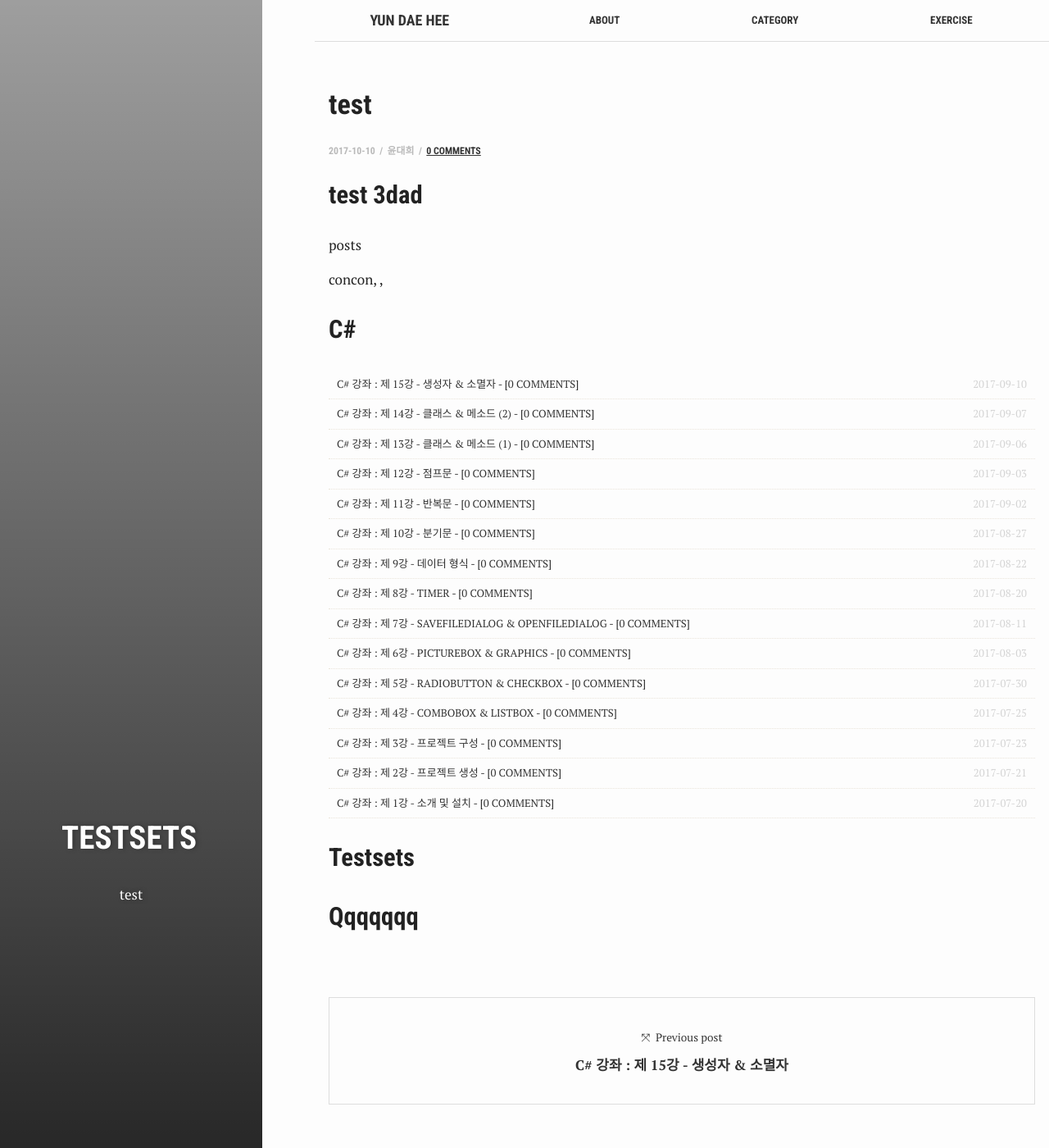
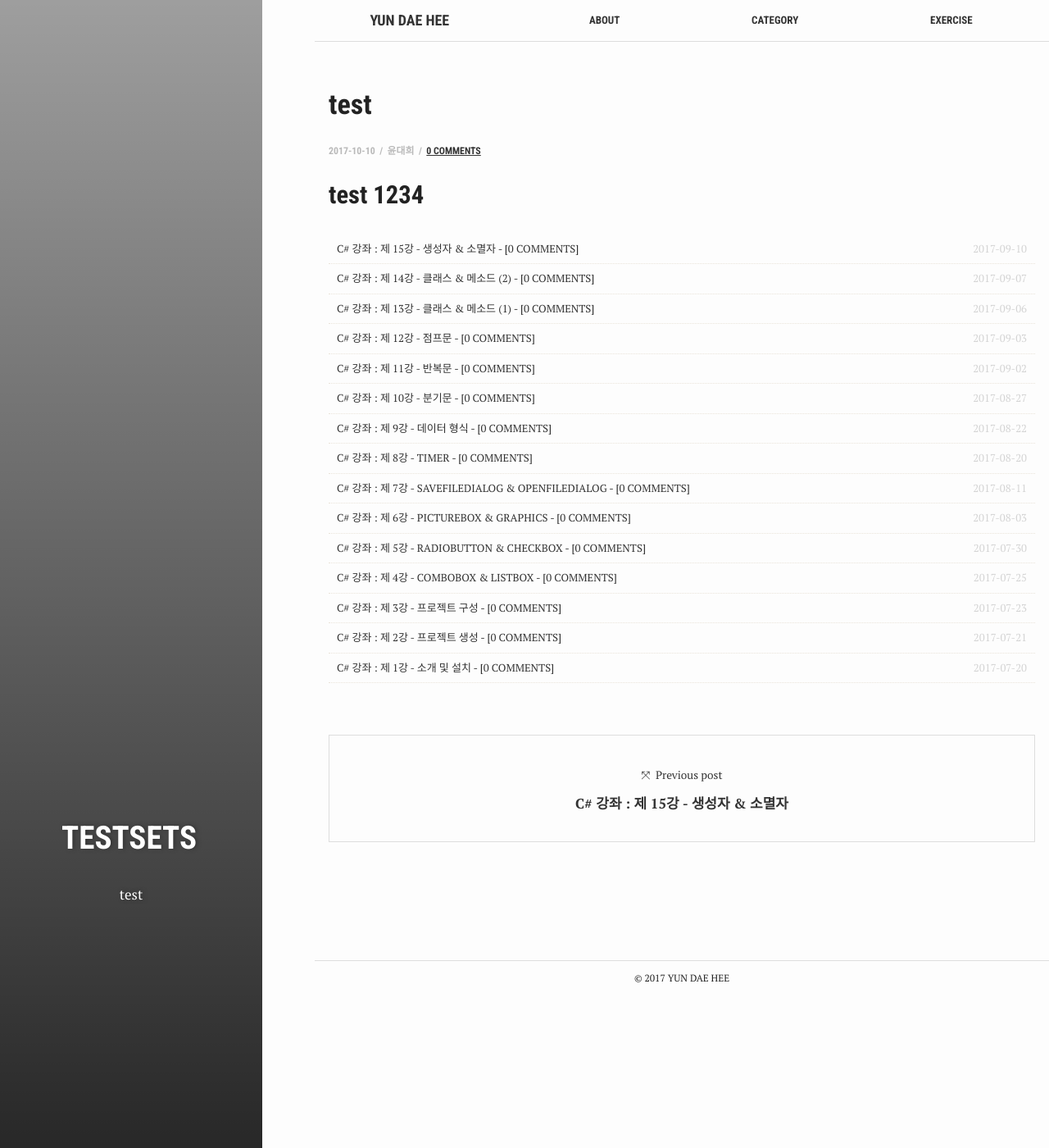
Before and after one commit to test076923/test076923.github.io, a Jekyll site: the page built from _posts/2017-10-10-ssstest.md, in a window 1280 px wide and 1400 px high. Shown: the whole window at 82% size. Built offline with Jekyll 4.4.1, drawn with Linux system fonts in a browser that asks for light colours; comment, search, counter and statistics services are not loaded.

Commit message:
Update 2017-10-10-ssstest.md

```diff
--- a/_posts/2017-10-10-ssstest.md
+++ b/_posts/2017-10-10-ssstest.md
@@ -11,7 +11,7 @@ tags: ['testsets']
 author: 윤대희
 ---
 
-## test 3dad ##
+## test 1234 ##
 
 {% if site.categories == "posts" %}
 
@@ -19,28 +19,13 @@ author: 윤대희
 
 {% endif %}
 
-
-{% for category in site.categories %}
-    {% assign cate = category | first %}
-
-    {% if cate == "posts" %}
-{{ cate }}
-    {% endif %}
-
-{% endfor %}
-
-{{ cate }}, {{ cate[0] }}, {{ cate(0) }}
-
 {% for tag in site.tags %}
   {% assign t = tag | first %}
   {% assign posts = tag | last %}
 
-
-
-
+  {% if site.categories == "posts" %}
 <h2 class="category-key" id="{{ t | downcase }}">{{ t | capitalize }}</h2>
-
-
+{% endif %}
 
   <ul class="year">
   {% for post in posts %}
```
